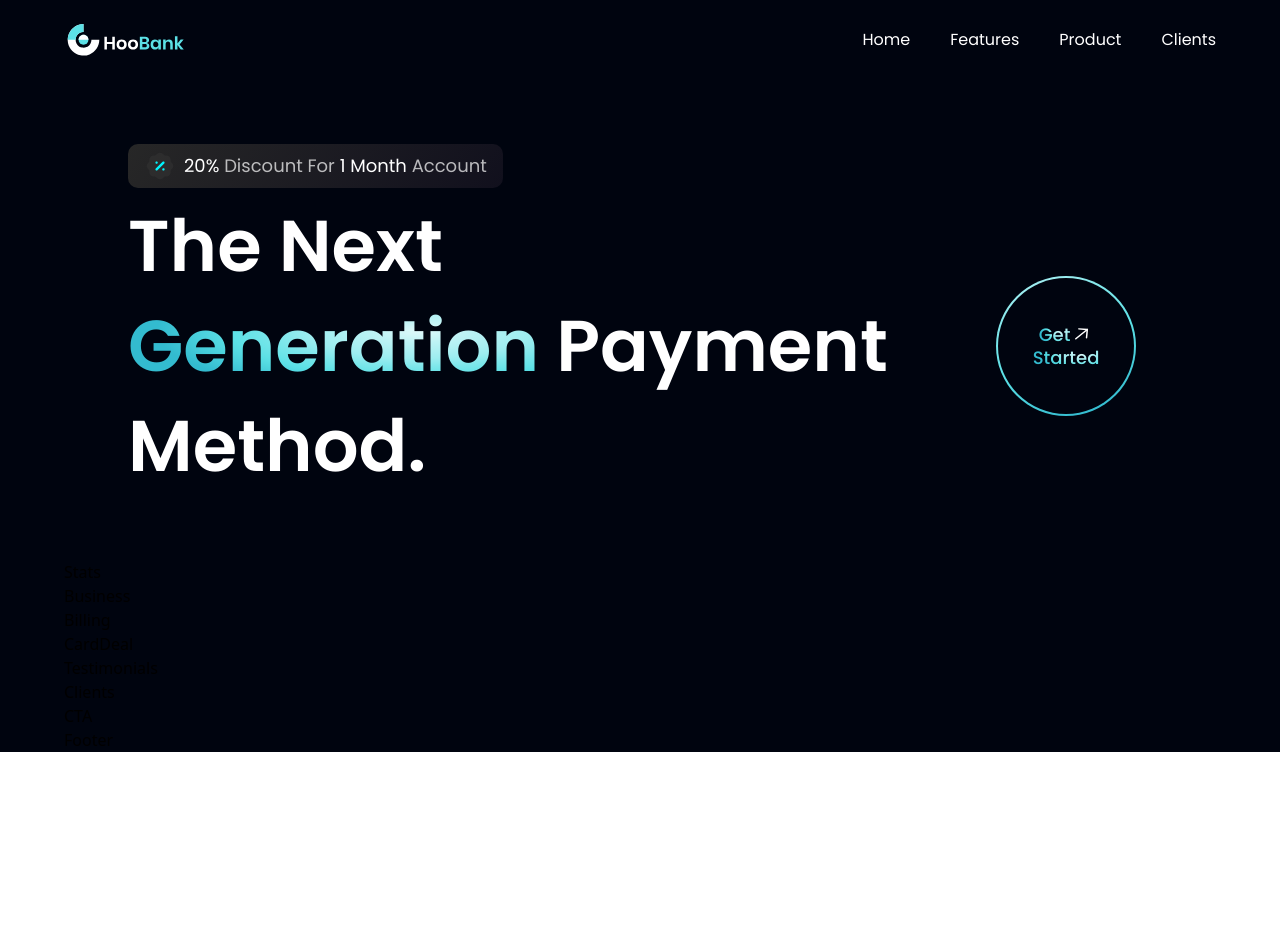
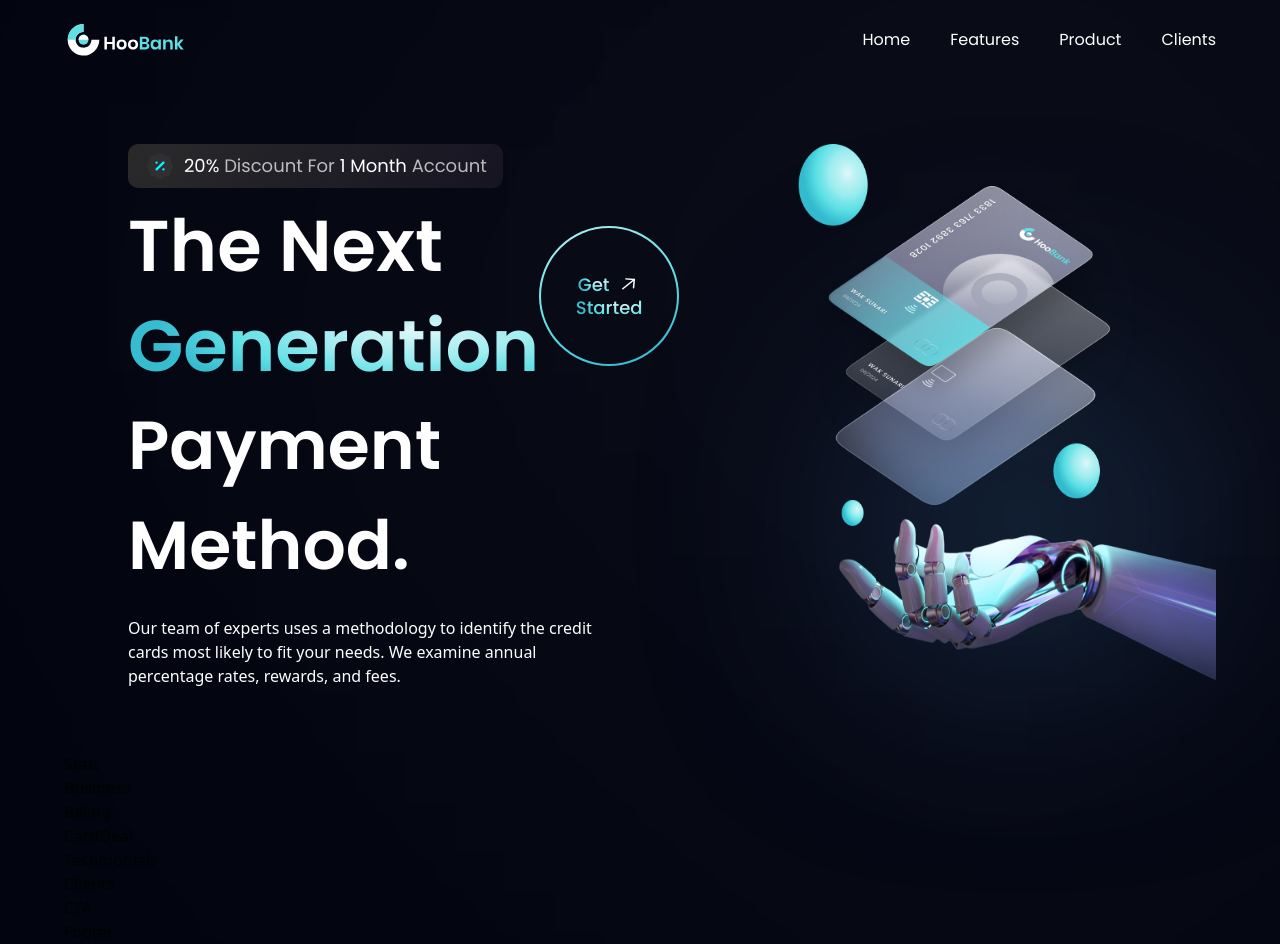
Before and after one commit to wilsonmike/modern-bank-landing, a React (Vite) app: page / in a window 1280 px wide. Before the commit the page ends 800 px from the top, so only its background shows below. Built offline with nearby package versions, Linux system fonts and the light colour scheme.

Commit message:
added robot img to hero & hero gradients

```diff
--- a/src/components/GetStarted.jsx
+++ b/src/components/GetStarted.jsx
@@ -5,7 +5,7 @@
     <div className={`${styles.flexCenter} w-[140px] h-[140px] rounded-full bg-blue-gradient p-[2px] cursor-pointer`}>
         <div className={`${styles.flexCenter} flex-col bg-primary w-[100%] h-[100%] rounded-full`}>
             <div className={`${styles.flexStart} flex-row`}>
-                <p className="font-poppins font-medium text-[18px] leading-[23px]">
+                <p className="font-poppins font-medium text-[18px] leading-[23px] mr-2">
                     <span className="text-gradient">Get</span>
                 </p>
                 <img src={arrowUp} className="w-[23px] h-[23px] object-contain" alt="arrow" />
--- a/src/components/Hero.jsx
+++ b/src/components/Hero.jsx
@@ -17,12 +17,23 @@
                 <h1 className="flex-1 font-poppins font-semibold ss:text-[72px] text-[52px] text-white ss:leading-[100px] leading-[75px]">
                     The Next <br className="sm:block hidden" /> {" "}
                     <span className="text-gradient">Generation</span> {" "}
-                    Payment Method.
                 </h1>
                 <div className="ss:flex hidden md:mr-4 mr-0">
                     <GetStarted />
                 </div>
             </div>
+
+            <h1 className="font-poppins font-semibold ss:text-[68px] text-[52px] text-white ss:leading-[100px] leading-[75px] w-full">Payment Method.</h1>
+            <p className={`styles.paragraph max-w-[470px] mt-5 text-white`}>Our team of experts uses a methodology to identify the credit cards most likely to fit your needs. We examine annual percentage rates, rewards, and fees.</p>
+        </div>
+        <div className={`flex-1 flex ${styles.flexCenter} md:my-0 my-10 relative`}>
+            <img src={robot} alt="billing" className="w-[100%] h-[100%] relative z-[5]" />
+            <div className="absolute z-[0] w-[40%] h-[35%] top-0 pink__gradient" />
+            <div className="absolute z-[1] w-[80%] h-[80%] rounded-full bottom-40 white__gradient" />
+            <div className="absolute z-[0] w-[50%] h-[50%] right-20 bottom-20 blue__gradient" />
+        </div>
+        <div className={`ss:hidden ${styles.flexCenter}`}>
+            <GetStarted />
         </div>
     </section>
 )
```
